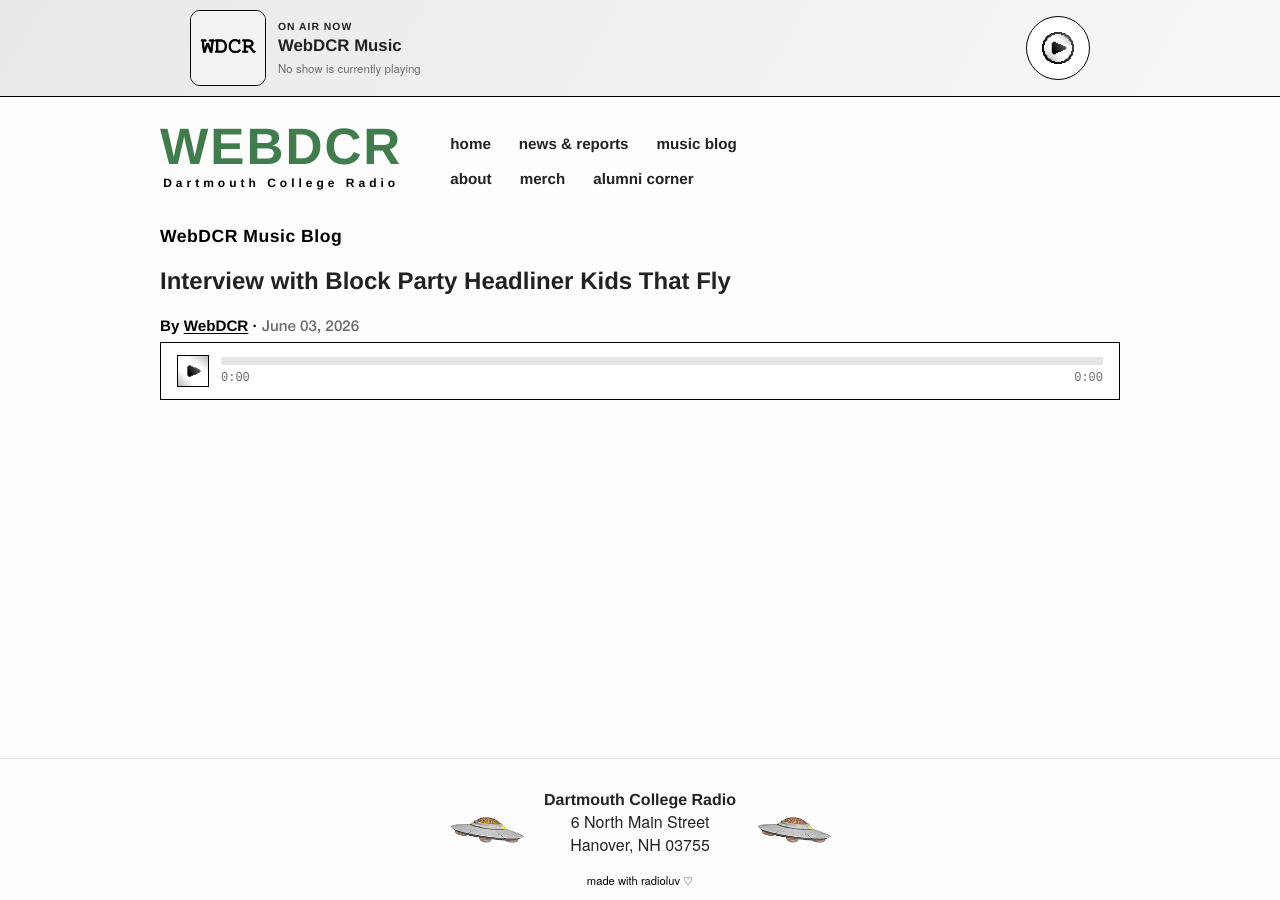
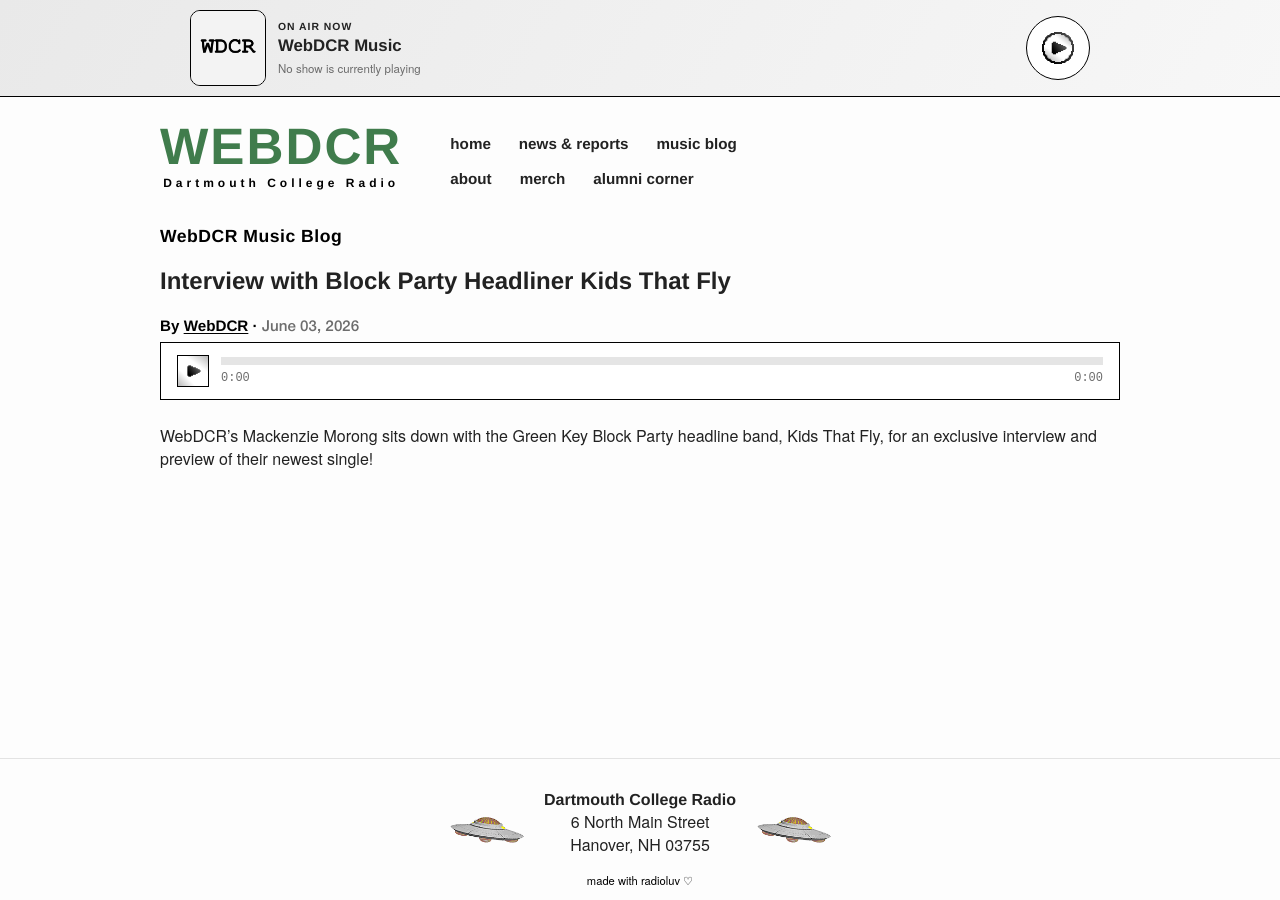
Before and after one commit to webdcr/webdcr.github.io, a Jekyll site: the page built from _musicblog/2026-06-03-interview-with-block-party-headliner-kids-that-fly.md, in a window 1280 px wide. Built offline with Jekyll 4.4.1, drawn with Linux system fonts in a browser that asks for light colours; some web fonts are replaced.

Commit message:
Update Music Blog “2026-06-03-interview-with-block-party-headliner-kids-that-fly”

```diff
--- a/_musicblog/2026-06-03-interview-with-block-party-headliner-kids-that-fly.md
+++ b/_musicblog/2026-06-03-interview-with-block-party-headliner-kids-that-fly.md
@@ -7,3 +7,5 @@
 ---
 
 {% include audio-player.html src="/assets/audio/news/KidsThatFly.mp3" %}
+
+WebDCR's Mackenzie Morong sits down with the Green Key Block Party headline band, Kids That Fly, for an exclusive interview and preview of their newest single!
```
